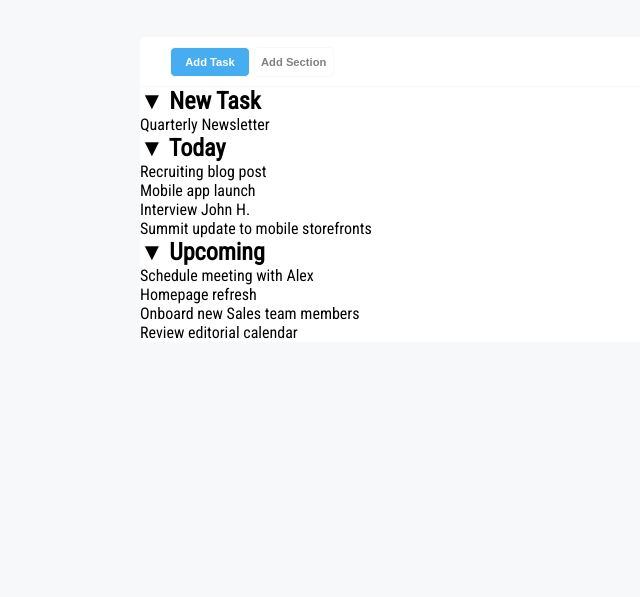
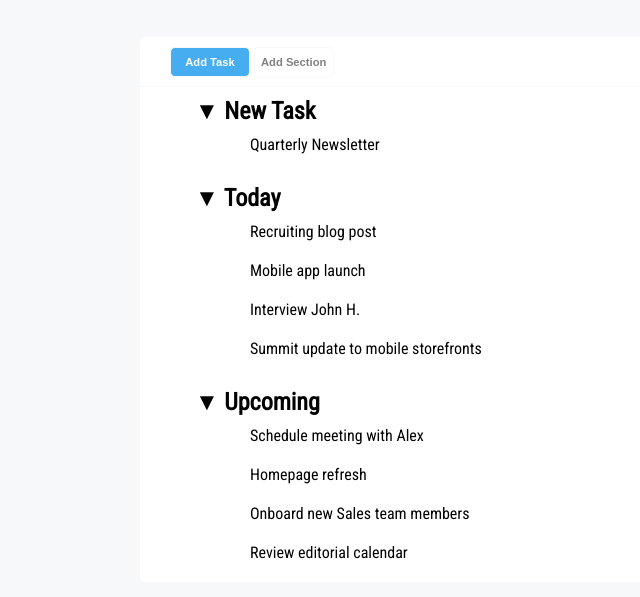
Before and after one commit to nicolacaddeo/html-css-toboolist, a plain HTML site: page index.html in a window 1280 px wide. Shown: the part 83-680 px from the top of the page, without its empty margins (0-640 px from the left). Drawn offline with Linux system fonts and the light colour scheme.

Commit message:
perfezionato margine e padding della lista

```diff
--- a/css/style.css
+++ b/css/style.css
@@ -73,6 +73,12 @@ section button {
 /* stile lista */
 ul {
     list-style-type: none;
+    margin-left: 30px;
+}
+
+li {
+    margin-left: 15px;
+    padding: 10px;
 }
 
 /* /stile lista */
```
